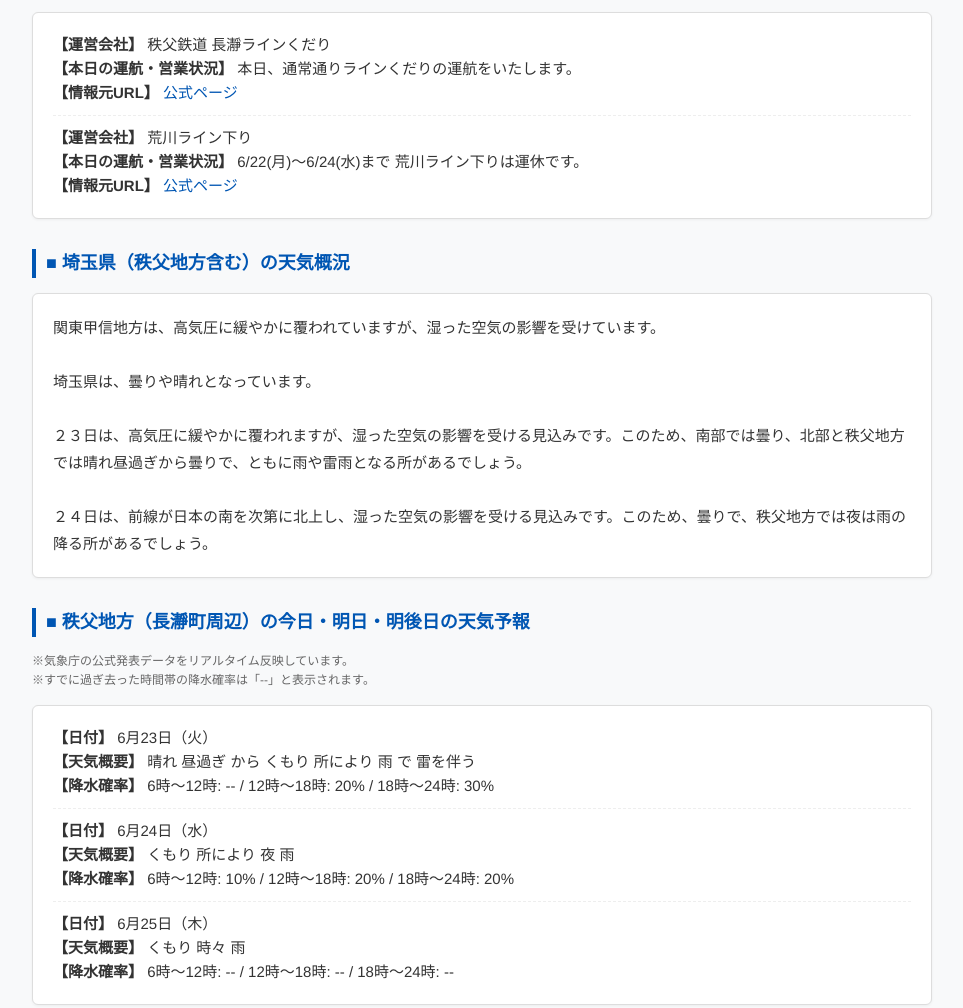
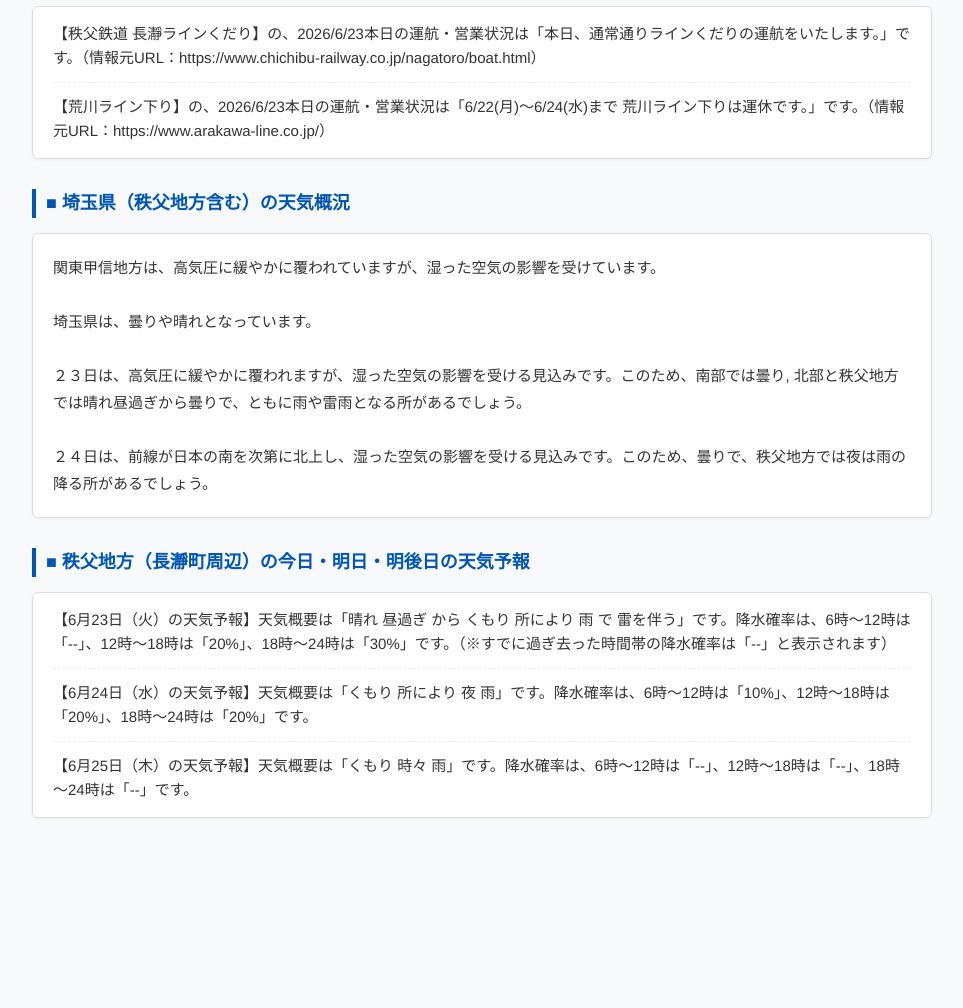
Before and after one commit to uchinoai/nagatoro_01, a plain HTML site: page index.html in a window 1280 px wide. Shown: the part 280-1288 px from the top of the page, without its empty margins (158-1121 px from the left). After the commit the page ends 1138 px from the top, so only its background shows below. Drawn offline with Linux system fonts and the light colour scheme.

Commit message:
Update index.html

```diff
--- a/index.html
+++ b/index.html
@@ -32,7 +32,7 @@
         .info-card {
             background-color: #fff;
             border: 1px solid #ddd;
-            padding: 20px;
+            padding: 15px 20px;
             border-radius: 6px;
             margin-bottom: 20px;
             box-shadow: 0 1px 3px rgba(0,0,0,0.05);
@@ -43,9 +43,9 @@
             margin: 0;
         }
         .info-card li {
-            margin-bottom: 10px;
+            margin-bottom: 12px;
             border-bottom: 1px dashed #eee;
-            padding-bottom: 10px;
+            padding-bottom: 12px;
             font-size: 15px;
         }
         .info-card li:last-child {
@@ -62,11 +62,6 @@
             font-size: 15px;
             line-height: 1.8;
             box-shadow: 0 1px 3px rgba(0,0,0,0.05);
-        }
-        .note {
-            font-size: 12px;
-            color: #666;
-            margin-bottom: 15px;
         }
         a {
             color: #0056b3;
@@ -91,8 +86,8 @@
     <h2>■ ライン下り運航状況（リアルタイム自動取得）</h2>
     <div class="info-card">
         <ul>
-            <li><strong>【運営会社】</strong> 秩父鉄道 長瀞ラインくだり <br> <strong>【本日の運航・営業状況】</strong> 本日、通常通りラインくだりの運航をいたします。 <br> <strong>【情報元URL】</strong> <a href="https://www.chichibu-railway.co.jp/nagatoro/boat.html" target="_blank" rel="noopener noreferrer">公式ページ</a></li>
-            <li><strong>【運営会社】</strong> 荒川ライン下り <br> <strong>【本日の運航・営業状況】</strong> 6/22(月)～6/24(水)まで 荒川ライン下りは運休です。 <br> <strong>【情報元URL】</strong> <a href="https://www.arakawa-line.co.jp/" target="_blank" rel="noopener noreferrer">公式ページ</a></li>
+            <li>【秩父鉄道 長瀞ラインくだり】の、2026/6/23本日の運航・営業状況は「本日、通常通りラインくだりの運航をいたします。」です。（情報元URL：https://www.chichibu-railway.co.jp/nagatoro/boat.html）</li>
+            <li>【荒川ライン下り】の、2026/6/23本日の運航・営業状況は「6/22(月)～6/24(水)まで 荒川ライン下りは運休です。」です。（情報元URL：https://www.arakawa-line.co.jp/）</li>
         </ul>
     </div>
 
@@ -101,18 +96,16 @@
 
 埼玉県は、曇りや晴れとなっています。
 
-２３日は、高気圧に緩やかに覆われますが、湿った空気の影響を受ける見込みです。このため、南部では曇り、北部と秩父地方では晴れ昼過ぎから曇りで、ともに雨や雷雨となる所があるでしょう。
+２３日は、高気圧に緩やかに覆われますが、湿った空気の影響を受ける見込みです。このため、南部では曇り, 北部と秩父地方では晴れ昼過ぎから曇りで、ともに雨や雷雨となる所があるでしょう。
 
 ２４日は、前線が日本の南を次第に北上し、湿った空気の影響を受ける見込みです。このため、曇りで、秩父地方では夜は雨の降る所があるでしょう。</div>
 
     <h2>■ 秩父地方（長瀞町周辺）の今日・明日・明後日の天気予報</h2>
-    <p class="note">※気象庁の公式発表データをリアルタイム反映しています。<br>※すでに過ぎ去った時間帯の降水確率は「--」と表示されます。</p>
-
     <div class="info-card">
         <ul>
-            <li><strong>【日付】</strong> 6月23日（火） <br> <strong>【天気概要】</strong> 晴れ 昼過ぎ から くもり 所により 雨 で 雷を伴う <br> <strong>【降水確率】</strong> 6時～12時: -- / 12時～18時: 20% / 18時～24時: 30%</li>
-            <li><strong>【日付】</strong> 6月24日（水） <br> <strong>【天気概要】</strong> くもり 所により 夜 雨 <br> <strong>【降水確率】</strong> 6時～12時: 10% / 12時～18時: 20% / 18時～24時: 20%</li>
-            <li><strong>【日付】</strong> 6月25日（木） <br> <strong>【天気概要】</strong> くもり 時々 雨 <br> <strong>【降水確率】</strong> 6時～12時: -- / 12時～18時: -- / 18時～24時: --</li>
+            <li>【6月23日（火）の天気予報】天気概要は「晴れ 昼過ぎ から くもり 所により 雨 で 雷を伴う」です。降水確率は、6時～12時は「--」、12時～18時は「20%」、18時～24時は「30%」です。（※すでに過ぎ去った時間帯の降水確率は「--」と表示されます）</li>
+            <li>【6月24日（水）の天気予報】天気概要は「くもり 所により 夜 雨」です。降水確率は、6時～12時は「10%」、12時～18時は「20%」、18時～24時は「20%」です。</li>
+            <li>【6月25日（木）の天気予報】天気概要は「くもり 時々 雨」です。降水確率は、6時～12時は「--」、12時～18時は「--」、18時～24時は「--」です。</li>
         </ul>
     </div>
 
```
